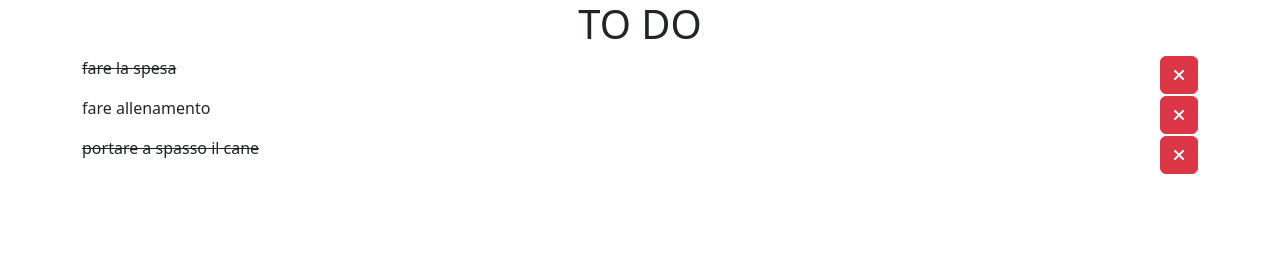
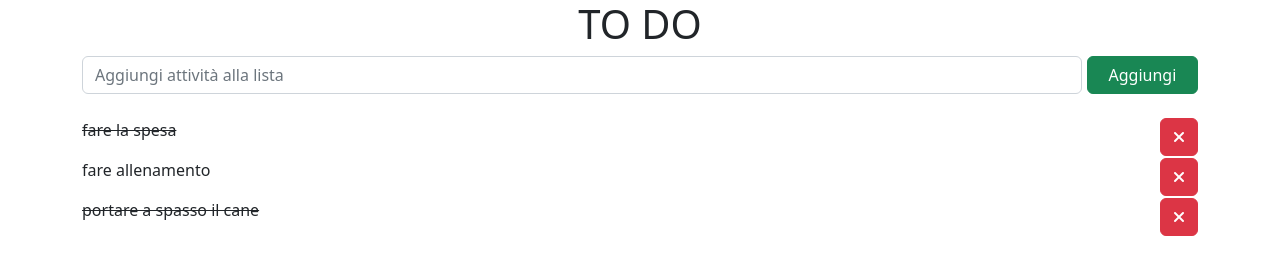
Before and after one commit to VincenzoDePetris/vue-todolist, a plain HTML site: page index.html in a window 1280 px wide. Drawn offline with nearby package versions, Linux system fonts and the light colour scheme.

Commit message:
try: milestone 3

```diff
--- a/css/style.css
+++ b/css/style.css
@@ -5,3 +5,17 @@
 .sbarrato {
   text-decoration: line-through;
 }
+
+.input-section {
+  display: flex;
+}
+
+.input-section input {
+  width: 90%;
+}
+
+.input-section button {
+  width: 10%;
+  height: 38px;
+  margin-left: 5px;
+}
--- a/index.html
+++ b/index.html
@@ -28,6 +28,21 @@
   <body>
     <div id="app" class="container">
       <h1>TO DO</h1>
+      <!-- sezione di interazione con l'utente -->
+      <div class="input-section">
+        <input
+          class="form-control mb-4"
+          type="text"
+          v-model="myText"
+          placeholder="Aggiungi attività alla lista"
+          aria-label="default input example"
+        />
+        <!-- bottone per mandare i dati all'array e aggiungere un item -->
+        <button type="button" class="btn btn-success" @:click="addMyText()">
+          Aggiungi
+        </button>
+      </div>
+      <!-- sezione che crea un item per ogni oggetto dell'array -->
       <div
         class="item d-flex justify-content-between"
         v-for="(action, index) in toDo"
@@ -35,6 +50,7 @@
       >
         <p>{{ toDo[index].text }}</p>
         <div>
+          <!-- bottone che rimuove l'elemento dall'array e di conseguenza dallo schermo -->
           <button
             type="button"
             class="btn btn-danger"
--- a/js/main.js
+++ b/js/main.js
@@ -23,5 +23,8 @@ createApp({
     rimuove(index) {
       this.toDo.splice(index, 1);
     },
+    addMyText(myText) {
+      this.toDo.unshift(myText);
+    },
   },
 }).mount("#app");
```
